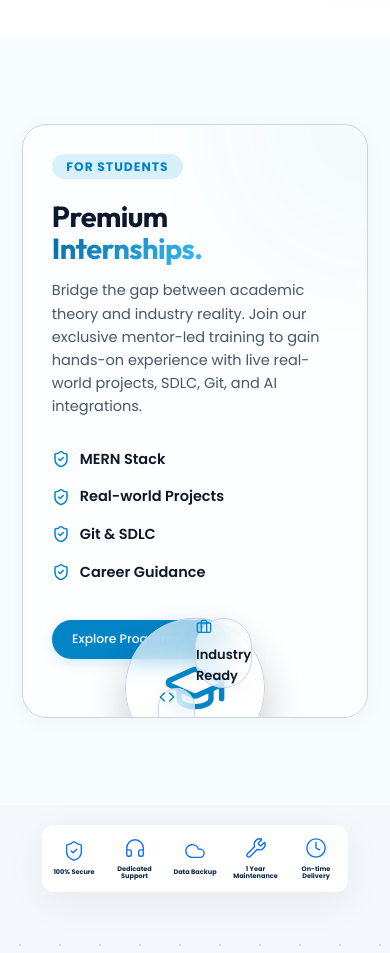
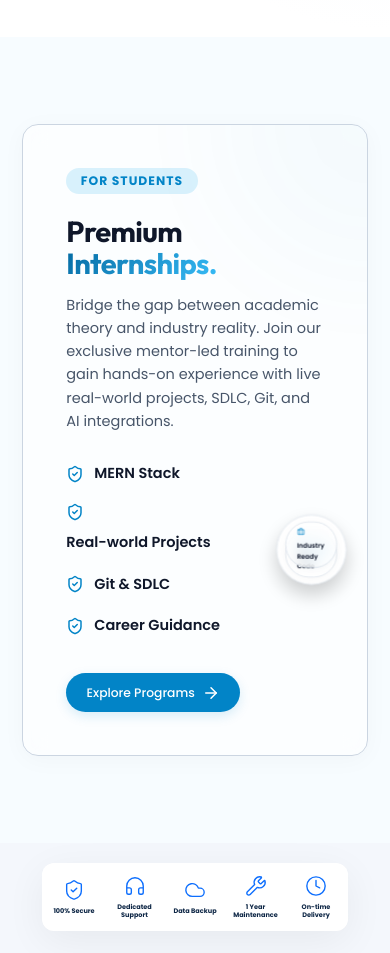
Before and after one commit to TafinityAI-LLP/tai, a React (Vite) app: page / in a window 390 px wide. Shown: the part 5560-6513 px from the top of the page. Built offline with nearby package versions, Linux system fonts and the light colour scheme.

Commit message:
Fix internships CTA graphic overlap on mobile by rescaling and repositioning

```diff
--- a/src/pages/Home.jsx
+++ b/src/pages/Home.jsx
@@ -292,11 +292,10 @@ const Home = () => {
             viewport={{ once: true, margin: "-50px" }}
             transition={{ duration: 0.6 }}
             className="flex flex-col md:flex-row items-center gap-12 glass-card p-12 rounded-3xl overflow-hidden relative"
-            style={{ display: 'flex', flexWrap: 'wrap', gap: '2rem', padding: '2rem', borderRadius: '24px', alignItems: 'center' }}
           >
             <div className="absolute top-0 right-0 w-64 h-64 bg-accent-glow rounded-full blur-3xl opacity-20 transform translate-x-1/2 -translate-y-1/2" style={{ background: 'var(--accent-glow)', filter: 'blur(60px)', position: 'absolute', right: 0, top: 0, width: '300px', height: '300px', opacity: 0.2, zIndex: 0 }}></div>
 
-            <div style={{ flex: 1, zIndex: 1 }}>
+            <div className="w-full md:flex-1" style={{ zIndex: 1 }}>
               <div style={{ display: 'inline-flex', padding: '0.2rem 1rem', background: 'rgba(14, 165, 233, 0.15)', color: 'var(--accent-color)', borderRadius: '100px', fontSize: '0.85rem', fontWeight: 700, textTransform: 'uppercase', marginBottom: '1.5rem', letterSpacing: '1px' }}>
                 For Students
               </div>
@@ -305,7 +304,8 @@ const Home = () => {
                 Bridge the gap between academic theory and industry reality. Join our exclusive mentor-led training to gain hands-on experience with live real-world projects, SDLC, Git, and AI integrations.
               </p>
 
-              <ul style={{ listStyle: 'none', padding: 0, margin: '0 0 2.5rem 0', display: 'grid', gridTemplateColumns: 'repeat(auto-fit, minmax(min(100%, 320px), 1fr))', gap: '1rem' }}>
+              <div className="relative w-full mb-10 flex items-center justify-between">
+                <ul className="w-[60%] md:w-full flex-shrink-0" style={{ listStyle: 'none', padding: 0, margin: 0, display: 'grid', gridTemplateColumns: 'repeat(auto-fit, minmax(min(100%, 250px), 1fr))', gap: '1.25rem' }}>
                   {['MERN Stack', 'Real-world Projects', 'Git & SDLC', 'Career Guidance'].map((item, i) => (
                     <li key={i} style={{ display: 'flex', flexWrap: 'wrap', alignItems: 'center', gap: '10px', color: 'var(--text-primary)', fontWeight: 600 }}>
                       <ShieldCheck size={18} color="var(--accent-color)" /> {item}
@@ -313,12 +313,30 @@ const Home = () => {
                   ))}
                 </ul>
 
+                {/* Mobile Graphic Clone (50% scale, positioned to the right) */}
+                <div className="md:hidden relative w-[40%] flex justify-end items-center right-[-5%] overflow-visible">
+                  <div style={{ position: 'relative', width: '400px', aspectRatio: '1', display: 'flex', flexWrap: 'wrap', alignItems: 'center', justifyContent: 'center', transform: 'scale(0.5)', transformOrigin: 'right center' }}>
+                    <div style={{ width: '80%', height: '80%', borderRadius: '50%', border: '1px dashed rgba(2, 132, 199, 0.2)', position: 'absolute', animation: 'spin 20s linear infinite' }}></div>
+                    <div style={{ width: '60%', height: '60%', borderRadius: '50%', border: '1px dashed rgba(2, 132, 199, 0.1)', position: 'absolute', animation: 'spin 15s linear infinite reverse' }}></div>
+                    <div className="glass-card" style={{ width: '140px', height: '140px', borderRadius: '50%', display: 'flex', flexWrap: 'wrap', alignItems: 'center', justifyContent: 'center', boxShadow: '0 20px 40px rgba(0,0,0,0.2)', position: 'absolute', zIndex: 2 }}>
+                      <GraduationCap size={64} color="var(--accent-color)" />
+                    </div>
+                    <div className="glass-card" style={{ padding: '0.75rem 1.5rem', borderRadius: '100px', display: 'flex', flexWrap: 'wrap', alignItems: 'center', gap: '10px', position: 'absolute', top: '15%', right: '0%', zIndex: 3 }}>
+                      <Code size={16} color="var(--accent-color)" /> <span style={{ fontWeight: 600, fontSize: '0.9rem' }}>Live Code</span>
+                    </div>
+                    <div className="glass-card" style={{ padding: '0.75rem 1.5rem', borderRadius: '100px', display: 'flex', flexWrap: 'wrap', alignItems: 'center', gap: '10px', position: 'absolute', bottom: '15%', left: '0%', zIndex: 3 }}>
+                      <Briefcase size={16} color="var(--accent-color)" /> <span style={{ fontWeight: 600, fontSize: '0.9rem' }}>Industry Ready</span>
+                    </div>
+                  </div>
+                </div>
+              </div>
+
               <Link to="/internships" className="btn-primary" style={{ display: 'inline-flex' }}>
                 Explore Programs <ArrowRight size={18} />
               </Link>
             </div>
 
-            <div style={{ flex: 1, display: 'flex', flexWrap: 'wrap', justifyContent: 'center', position: 'relative', zIndex: 1 }}>
+            <div className="hidden md:flex w-full md:flex-1 justify-center relative" style={{ zIndex: 1 }}>
               <div style={{ position: 'relative', width: '100%', maxWidth: '400px', aspectRatio: '1', display: 'flex', flexWrap: 'wrap', alignItems: 'center', justifyContent: 'center' }}>
                 <div style={{ width: '80%', height: '80%', borderRadius: '50%', border: '1px dashed rgba(255,255,255,0.2)', position: 'absolute', animation: 'spin 20s linear infinite' }}></div>
                 <div style={{ width: '60%', height: '60%', borderRadius: '50%', border: '1px dashed rgba(255,255,255,0.1)', position: 'absolute', animation: 'spin 15s linear infinite reverse' }}></div>
```
Lines whose indentation alone changed are shown as unchanged.
